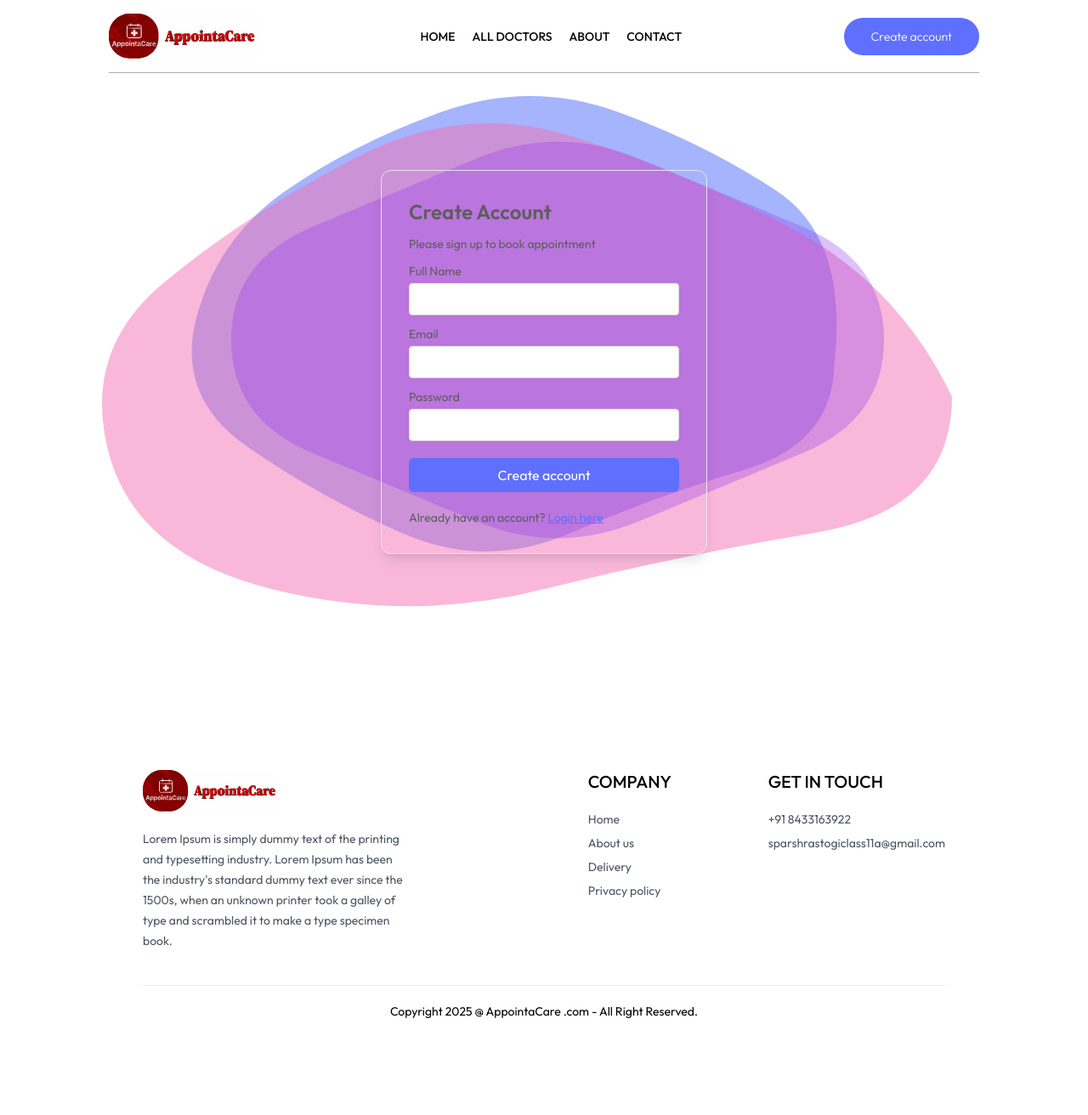
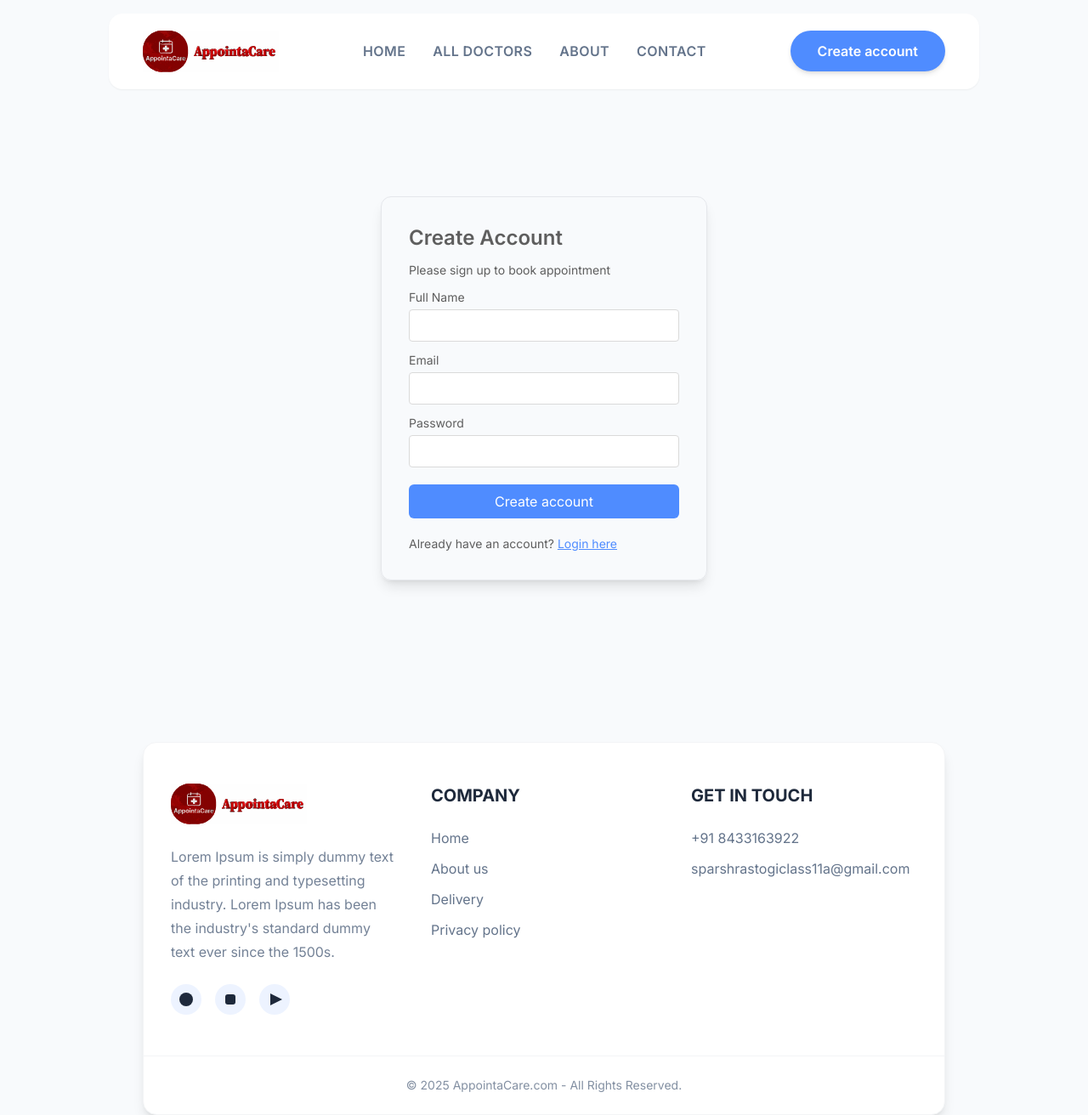
Before and after one commit to sparsh-rastogi-coder/AppointaCare, a React (Vite) app in the folder frontend/: page /login in a window 1280 px wide. Shown: the whole page at 85% size. Before the commit the page ends 1220 px from the top, so only its background shows below. Built offline with nearby package versions, Linux system fonts and the light colour scheme; no server answers.

Commit message:
improved frontend

```diff
--- a/frontend/index.html
+++ b/frontend/index.html
@@ -5,6 +5,7 @@
     <link rel="icon" type="image/svg+xml" href="/favicon.svg" />
     <meta name="viewport" content="width=device-width, initial-scale=1.0" />
     <title>AppointaCare </title>
+    <link href="https://fonts.googleapis.com/css2?family=Inter:wght@400;600;700;900&display=swap" rel="stylesheet">
   </head>
   <body >
     <div id="root" ></div>
--- a/frontend/src/components/Footer.jsx
+++ b/frontend/src/components/Footer.jsx
@@ -1,42 +1,42 @@
 import React from 'react'
 import { assets } from '../assets/assets'
+import { Link } from 'react-router-dom'
 
 const Footer = () => {
   return (
-    <div className='md:mx-10'>
-      <div className='flex flex-col sm:grid grid-cols-[3fr_1fr_1fr] gap-14 my-10  mt-40 text-sm'>
-
-        <div>
-          <img className='mb-5 w-40' src={assets.logo} alt="" />
-          <p className='w-full md:w-2/3 text-gray-600 leading-6'>Lorem Ipsum is simply dummy text of the printing and typesetting industry. Lorem Ipsum has been the industry's standard dummy text ever since the 1500s, when an unknown printer took a galley of type and scrambled it to make a type specimen book.</p>
+    <footer className="bg-surface text-text-primary rounded-2xl mt-24 mx-2 md:mx-10 shadow-lg border border-gray-100">
+      <div className="flex flex-col md:flex-row justify-between gap-10 px-8 py-12">
+        <div className="flex-1 min-w-[220px]">
+          <img className="mb-6 w-40" src={assets.logo} alt="AppointaCare Logo" />
+          <p className="text-text-secondary text-base leading-7 max-w-xs opacity-90">Lorem Ipsum is simply dummy text of the printing and typesetting industry. Lorem Ipsum has been the industry's standard dummy text ever since the 1500s.</p>
+          <div className="flex gap-4 mt-6">
+            {/* Social icons placeholder */}
+            <span className="w-9 h-9 bg-primary bg-opacity-10 rounded-full flex items-center justify-center cursor-pointer hover:bg-opacity-20 transition"><svg width="20" height="20" fill="currentColor"><circle cx="10" cy="10" r="8" /></svg></span>
+            <span className="w-9 h-9 bg-primary bg-opacity-10 rounded-full flex items-center justify-center cursor-pointer hover:bg-opacity-20 transition"><svg width="20" height="20" fill="currentColor"><rect x="4" y="4" width="12" height="12" rx="3" /></svg></span>
+            <span className="w-9 h-9 bg-primary bg-opacity-10 rounded-full flex items-center justify-center cursor-pointer hover:bg-opacity-20 transition"><svg width="20" height="20" fill="currentColor"><polygon points="5,3 19,10 5,17" /></svg></span>
+          </div>
         </div>
-
-        <div>
-          <p className='text-xl font-medium mb-5'>COMPANY</p>
-          <ul className='flex flex-col gap-2 text-gray-600'>
-            <li>Home</li>
-            <li>About us</li>
-            <li>Delivery</li>
-            <li>Privacy policy</li>
+        <div className="flex-1 min-w-[180px]">
+          <p className="text-xl font-bold mb-6">COMPANY</p>
+          <ul className="flex flex-col gap-3 text-text-secondary text-base">
+            <li><Link to="/" className="hover:text-primary transition cursor-pointer">Home</Link></li>
+            <li><Link to="/about" className="hover:text-primary transition cursor-pointer">About us</Link></li>
+            <li><Link to="/delivery" className="hover:text-primary transition cursor-pointer">Delivery</Link></li>
+            <li><Link to="/privacy-policy" className="hover:text-primary transition cursor-pointer">Privacy policy</Link></li>
           </ul>
         </div>
-
-        <div>
-          <p className='text-xl font-medium mb-5'>GET IN TOUCH</p>
-          <ul className='flex flex-col gap-2 text-gray-600'>
-            <li>+91 8433163922</li>
-            <li>sparshrastogiclass11a@gmail.com</li>
+        <div className="flex-1 min-w-[180px]">
+          <p className="text-xl font-bold mb-6">GET IN TOUCH</p>
+          <ul className="flex flex-col gap-3 text-text-secondary text-base">
+            <li className="hover:text-primary transition cursor-pointer">+91 8433163922</li>
+            <li className="hover:text-primary transition cursor-pointer">sparshrastogiclass11a@gmail.com</li>
           </ul>
         </div>
-
       </div>
-
-      <div>
-        <hr />
-        <p className='py-5 text-sm text-center'>Copyright 2025 @ AppointaCare .com - All Right Reserved.</p>
+      <div className="border-t border-gray-100">
+        <p className="py-6 text-center text-text-secondary text-sm opacity-80">&copy; 2025 AppointaCare.com - All Rights Reserved.</p>
       </div>
-
-    </div>
+    </footer>
   )
 }
 
--- a/frontend/src/components/Navbar.jsx
+++ b/frontend/src/components/Navbar.jsx
@@ -17,70 +17,64 @@ const Navbar = () => {
   }
 
   return (
-    <div className='flex items-center justify-between text-sm py-4 mb-5 border-b border-b-[#ADADAD]'>
-      <img onClick={() => navigate('/')} className='w-44 cursor-pointer' src={assets.logo} alt="" />
-      <ul className='md:flex items-start gap-5 font-medium hidden'>
-        <NavLink to='/' >
-          <li className='py-1'>HOME</li>
-          <hr className='border-none outline-none h-0.5 bg-primary w-3/5 m-auto hidden' />
+    <div className='flex items-center justify-between text-base py-5 px-4 md:px-10 mb-8 bg-surface shadow-sm rounded-2xl mt-4'>
+      <img onClick={() => navigate('/')} className='w-40 cursor-pointer select-none' src={assets.logo} alt="AppointaCare Logo" />
+      <ul className='md:flex items-center gap-8 font-semibold tracking-wide hidden'>
+        <NavLink to='/' className={({ isActive }) => isActive ? 'text-primary border-b-2 border-primary pb-1' : 'text-text-secondary hover:text-primary transition'}>
+          <li>HOME</li>
         </NavLink>
-        <NavLink to='/doctors' >
-          <li className='py-1'>ALL DOCTORS</li>
-          <hr className='border-none outline-none h-0.5 bg-primary w-3/5 m-auto hidden' />
+        <NavLink to='/doctors' className={({ isActive }) => isActive ? 'text-primary border-b-2 border-primary pb-1' : 'text-text-secondary hover:text-primary transition'}>
+          <li>ALL DOCTORS</li>
         </NavLink>
-        <NavLink to='/about' >
-          <li className='py-1'>ABOUT</li>
-          <hr className='border-none outline-none h-0.5 bg-primary w-3/5 m-auto hidden' />
+        <NavLink to='/about' className={({ isActive }) => isActive ? 'text-primary border-b-2 border-primary pb-1' : 'text-text-secondary hover:text-primary transition'}>
+          <li>ABOUT</li>
         </NavLink>
-        <NavLink to='/contact' >
-          <li className='py-1'>CONTACT</li>
-          <hr className='border-none outline-none h-0.5 bg-primary w-3/5 m-auto hidden' />
+        <NavLink to='/contact' className={({ isActive }) => isActive ? 'text-primary border-b-2 border-primary pb-1' : 'text-text-secondary hover:text-primary transition'}>
+          <li>CONTACT</li>
         </NavLink>
       </ul>
 
-      <div className='flex items-center gap-4 '>
+      <div className='flex items-center gap-4'>
         {
           token && userData
             ? <div className='flex items-center gap-2 cursor-pointer group relative'>
-              <img className='w-8 rounded-full' src={userData.image} alt="" />
-              <img className='w-2.5' src={assets.dropdown_icon} alt="" />
-              <div className='absolute top-0 right-0 pt-14 text-base font-medium text-gray-600 z-20 hidden group-hover:block'>
-                <div className='min-w-48 bg-gray-50 rounded flex flex-col gap-4 p-4'>
-                  <p onClick={() => navigate('/my-profile')} className='hover:text-black cursor-pointer'>My Profile</p>
-                  <p onClick={() => navigate('/my-appointments')} className='hover:text-black cursor-pointer'>My Appointments</p>
-                  <p onClick={() => navigate('/health-tracker')} className='hover:text-black cursor-pointer'>Health Tracker</p>
-                  <p onClick={logout} className='hover:text-black cursor-pointer'>Logout</p>
+              <img className='w-9 h-9 rounded-full border-2 border-accent shadow' src={userData.image} alt="Profile" />
+              <img className='w-3' src={assets.dropdown_icon} alt="Dropdown" />
+              <div className='absolute top-0 right-0 pt-14 text-base font-medium text-text-secondary z-20 hidden group-hover:block'>
+                <div className='min-w-48 bg-surface rounded-xl shadow-lg flex flex-col gap-4 p-4'>
+                  <p onClick={() => navigate('/my-profile')} className='hover:text-primary cursor-pointer transition'>My Profile</p>
+                  <p onClick={() => navigate('/my-appointments')} className='hover:text-primary cursor-pointer transition'>My Appointments</p>
+                  <p onClick={() => navigate('/health-tracker')} className='hover:text-primary cursor-pointer transition'>Health Tracker</p>
+                  <p onClick={logout} className='hover:text-error cursor-pointer transition'>Logout</p>
                 </div>
               </div>
             </div>
-            : <button onClick={() => navigate('/login')} className='bg-primary text-white px-8 py-3 rounded-full font-light hidden md:block'>Create account</button>
+            : <button onClick={() => navigate('/login')} className='bg-primary text-white px-8 py-3 rounded-full font-semibold shadow-md hover:bg-secondary transition hidden md:block'>Create account</button>
         }
-        <img onClick={() => setShowMenu(true)} className='w-6 md:hidden' src={assets.menu_icon} alt="" />
+        <img onClick={() => setShowMenu(true)} className='w-7 md:hidden cursor-pointer' src={assets.menu_icon} alt="Menu" />
 
         {/* ---- Mobile Drawer Menu ---- */}
-        {/* Backdrop */}
         {showMenu && (
           <div className="fixed inset-0 bg-black bg-opacity-40 z-30 transition-opacity duration-300" onClick={() => setShowMenu(false)}></div>
         )}
-        {/* Drawer */}
-        <div className={`fixed top-0 right-0 h-full w-72 max-w-full bg-white z-40 shadow-2xl transform transition-transform duration-300 ease-in-out ${showMenu ? 'translate-x-0' : 'translate-x-full'} md:hidden`} tabIndex={-1} aria-modal="true" role="dialog">
-          <div className='flex items-center justify-between px-5 py-6 border-b'>
-            <img src={assets.logo} className='w-36' alt="" />
-            <img onClick={() => setShowMenu(false)} src={assets.cross_icon} className='w-7 cursor-pointer' alt="" />
+        <div className={`fixed top-0 right-0 h-full w-72 max-w-full bg-surface z-40 shadow-2xl transform transition-transform duration-300 ease-in-out ${showMenu ? 'translate-x-0' : 'translate-x-full'} md:hidden rounded-l-2xl`} tabIndex={-1} aria-modal="true" role="dialog">
+          <div className='flex items-center justify-between px-6 py-7 border-b'>
+            <img src={assets.logo} className='w-32' alt="AppointaCare Logo" />
+            <img onClick={() => setShowMenu(false)} src={assets.cross_icon} className='w-8 cursor-pointer' alt="Close" />
           </div>
-          <ul className='flex flex-col gap-2 mt-5 px-5 text-lg font-medium'>
-            <NavLink onClick={() => setShowMenu(false)} to='/'><p className='px-4 py-3 rounded hover:bg-neutral transition'>HOME</p></NavLink>
-            <NavLink onClick={() => setShowMenu(false)} to='/doctors' ><p className='px-4 py-3 rounded hover:bg-neutral transition'>ALL DOCTORS</p></NavLink>
-            <NavLink onClick={() => setShowMenu(false)} to='/about' ><p className='px-4 py-3 rounded hover:bg-neutral transition'>ABOUT</p></NavLink>
-            <NavLink onClick={() => setShowMenu(false)} to='/contact' ><p className='px-4 py-3 rounded hover:bg-neutral transition'>CONTACT</p></NavLink>
+          <ul className='flex flex-col gap-2 mt-7 px-6 text-lg font-semibold'>
+            <NavLink onClick={() => setShowMenu(false)} to='/' className={({ isActive }) => isActive ? 'text-primary' : 'text-text-secondary hover:text-primary transition'}><p className='px-4 py-3 rounded hover:bg-background transition'>HOME</p></NavLink>
+            <NavLink onClick={() => setShowMenu(false)} to='/doctors' className={({ isActive }) => isActive ? 'text-primary' : 'text-text-secondary hover:text-primary transition'}><p className='px-4 py-3 rounded hover:bg-background transition'>ALL DOCTORS</p></NavLink>
+            <NavLink onClick={() => setShowMenu(false)} to='/about' className={({ isActive }) => isActive ? 'text-primary' : 'text-text-secondary hover:text-primary transition'}><p className='px-4 py-3 rounded hover:bg-background transition'>ABOUT</p></NavLink>
+            <NavLink onClick={() => setShowMenu(false)} to='/contact' className={({ isActive }) => isActive ? 'text-primary' : 'text-text-secondary hover:text-primary transition'}><p className='px-4 py-3 rounded hover:bg-background transition'>CONTACT</p></NavLink>
             {token && userData && <>
               <div className="border-t my-3" />
-              <p onClick={() => { setShowMenu(false); navigate('/my-profile'); }} className='px-4 py-3 rounded hover:bg-neutral transition cursor-pointer'>My Profile</p>
-              <p onClick={() => { setShowMenu(false); navigate('/my-appointments'); }} className='px-4 py-3 rounded hover:bg-neutral transition cursor-pointer'>My Appointments</p>
-              <p onClick={() => { setShowMenu(false); navigate('/health-tracker'); }} className='px-4 py-3 rounded hover:bg-neutral transition cursor-pointer'>Health Tracker</p>
-              <p onClick={() => { setShowMenu(false); logout(); }} className='px-4 py-3 rounded hover:bg-danger hover:text-white transition cursor-pointer'>Logout</p>
+              <p onClick={() => { setShowMenu(false); navigate('/my-profile'); }} className='px-4 py-3 rounded hover:bg-background transition cursor-pointer'>My Profile</p>
+              <p onClick={() => { setShowMenu(false); navigate('/my-appointments'); }} className='px-4 py-3 rounded hover:bg-background transition cursor-pointer'>My Appointments</p>
+              <p onClick={() => { setShowMenu(false); navigate('/health-tracker'); }} className='px-4 py-3 rounded hover:bg-background transition cursor-pointer'>Health Tracker</p>
+              <p onClick={() => { setShowMenu(false); logout(); }} className='px-4 py-3 rounded hover:bg-error hover:text-white transition cursor-pointer'>Logout</p>
             </>}
-            {!token && <button onClick={() => { setShowMenu(false); navigate('/login'); }} className='bg-primary text-white px-8 py-3 rounded-full font-light mt-4'>Create account</button>}
+            {!token && <button onClick={() => { setShowMenu(false); navigate('/login'); }} className='bg-primary text-white px-8 py-3 rounded-full font-semibold mt-4 shadow-md hover:bg-secondary transition'>Create account</button>}
           </ul>
         </div>
       </div>
--- a/frontend/src/index.css
+++ b/frontend/src/index.css
@@ -1,11 +1,17 @@
-@import url('https://fonts.googleapis.com/css2?family=Outfit:wght@100..900&display=swap');
+@import url('https://fonts.googleapis.com/css2?family=Inter:wght@400;600;700;900&display=swap');
 
 @tailwind base;
 @tailwind components;
 @tailwind utilities;
 
+html, body {
+    font-family: 'Inter', system-ui, sans-serif;
+    color: theme('colors.text-primary');
+    background-color: theme('colors.background');
+}
+
 * {
-    font-family: Outfit;
+    font-family: inherit;
 }
 
 .active hr {
--- a/frontend/tailwind.config.js
+++ b/frontend/tailwind.config.js
@@ -10,15 +10,14 @@ export default {
         'auto':'repeat(auto-fill, minmax(200px, 1fr))'
       },
       colors:{
-        'primary':'#5F6FFF',
-        'secondary': '#FFB86F',
-        'accent': '#43E6B0',
-        'danger': '#FF5F56',
-        'info': '#5FD0FF',
-        'success': '#43E67E',
-        'neutral': '#F5F7FA',
-        'dark': '#232946',
-        'gray-text': '#6B7280',
+        primary: '#4F8CFF', // Blue
+        secondary: '#6366F1', // Indigo
+        accent: '#2DD4BF', // Teal
+        background: '#F8FAFC', // Light Gray
+        surface: '#FFFFFF', // White
+        'text-primary': '#1E293B', // Blue-Gray
+        'text-secondary': '#64748B', // Blue-Gray
+        error: '#EF4444', // Red
       }
     },
   },
```
